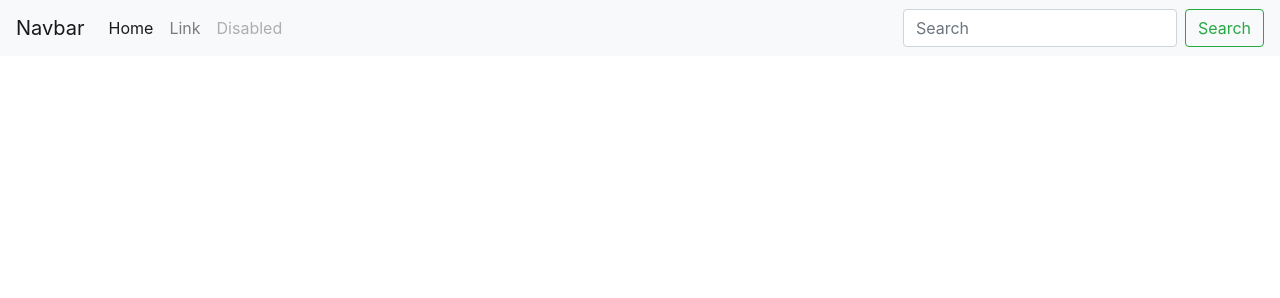
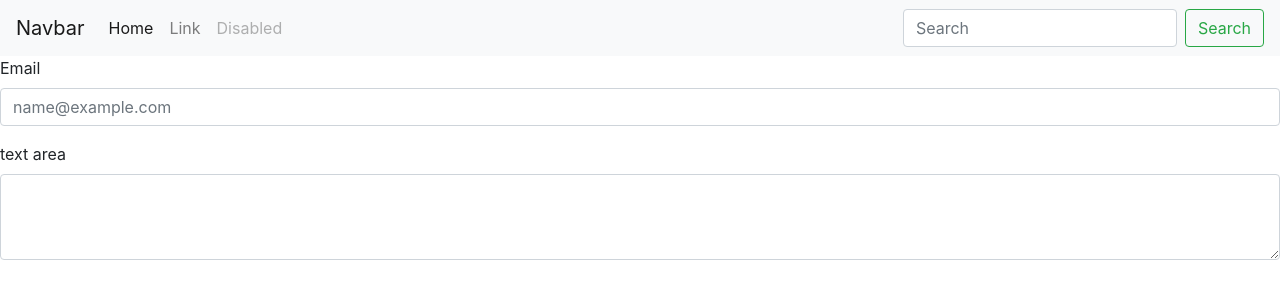
Before and after one commit to ASAA19971a/Grupo2NTP, a plain HTML site: page index.html in a window 1280 px wide. Drawn offline with nearby package versions, Linux system fonts and the light colour scheme.

Commit message:
email-textarea

```diff
--- a/index.html
+++ b/index.html
@@ -38,6 +38,14 @@
             </form>
         </div>
     </nav>
+    <div class="mb-3">
+        <label for="exampleFormControlInput1" class="form-label">Email </label>
+        <input type="email" class="form-control" id="exampleFormControlInput1" placeholder="name@example.com">
+      </div>
+      <div class="mb-3">
+        <label for="exampleFormControlTextarea1" class="form-label">text area</label>
+        <textarea class="form-control" id="exampleFormControlTextarea1" rows="3"></textarea>
+      </div>
 
     <!-- hola -->
     <!-- CDN BOOTSTRAP -->
```
